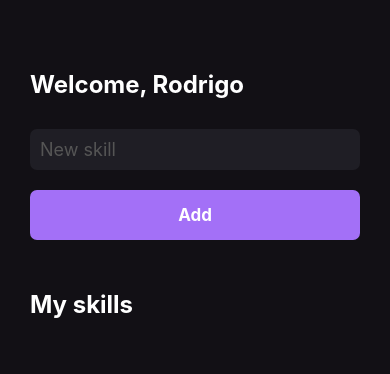
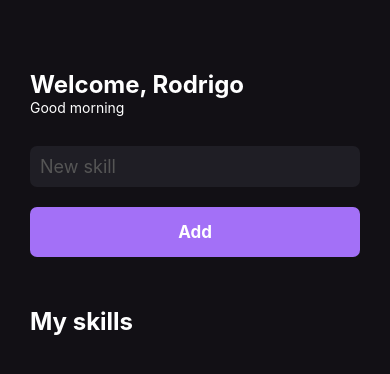
Before and after one commit to ropdias/myskills, a React Native app: screen / in a window 390 px wide. Shown: the top 374 px of the page. Built offline with nearby package versions, Linux system fonts and the light colour scheme.

Commit message:
add greeting with useEffect

```diff
--- a/src/pages/Home.js
+++ b/src/pages/Home.js
@@ -1,4 +1,4 @@
-import { useState } from 'react'
+import { useEffect, useState } from 'react'
 import {
   FlatList,
   Platform,
@@ -14,14 +14,27 @@
 export function Home() {
   const [newSkill, setNewSkill] = useState('')
   const [mySkills, setMySkills] = useState([])
+  const [greeting, setGreeting] = useState('')
 
   const handleAddNewSkill = () => {
     setMySkills((oldState) => [...oldState, newSkill])
   }
 
+  useEffect(() => {
+    const currentHour = new Date().getHours()
+    if (currentHour < 12) {
+      setGreeting('Good morning')
+    } else if (currentHour >= 12 && currentHour < 18) {
+      setGreeting('Good afternoon')
+    } else {
+      setGreeting('Good night')
+    }
+  }, [])
+
   return (
     <View style={styles.container}>
       <Text style={styles.title}>Welcome, Rodrigo</Text>
+      <Text style={styles.greetings}>{greeting}</Text>
       <TextInput
         style={styles.input}
         placeholder="New skill"
@@ -59,4 +72,7 @@
     marginTop: 30,
     borderRadius: 7,
   },
+  greetings: {
+    color: '#fff',
+  },
 })
```
